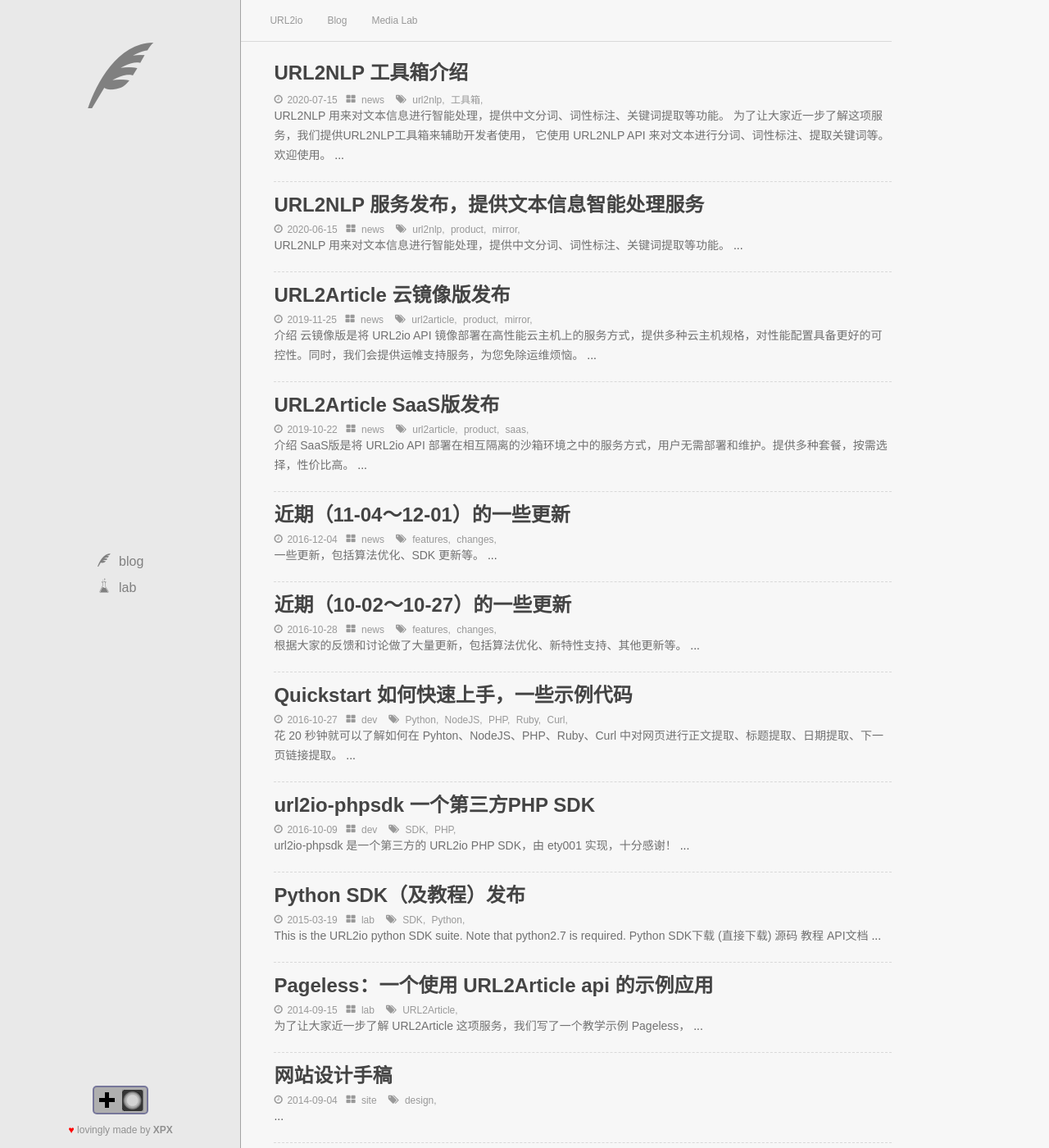
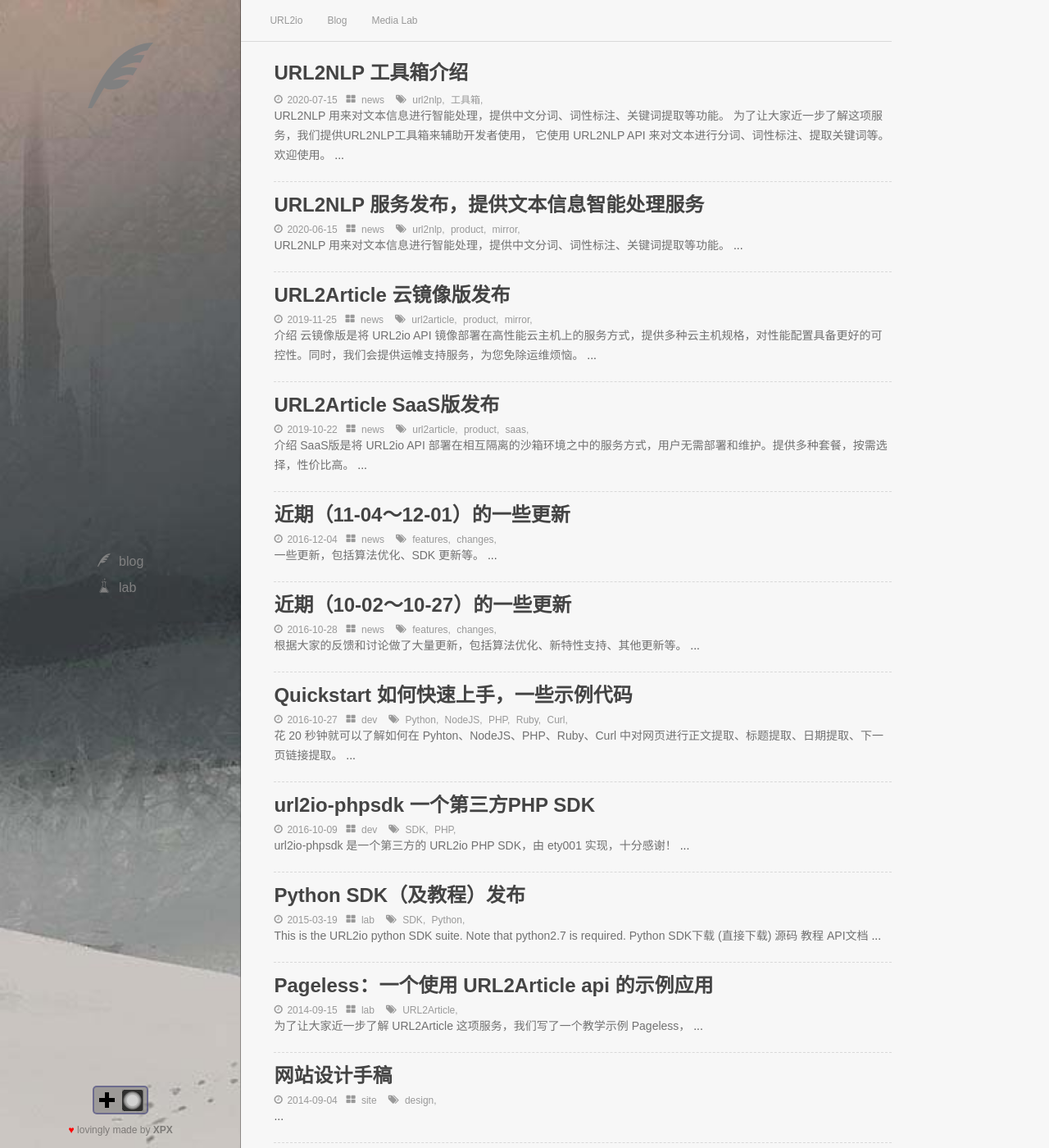
Before and after one commit to url2io/url2io.github.io, a Jekyll site: the page built from index.html, in a window 1280 px wide and 1400 px high. Shown: the whole window at 82% size. Built offline with Jekyll 4.4.1, drawn with Linux system fonts in a browser that asks for light colours; the list of posts is cut into pages by our own code; comment, search, counter and statistics services are not loaded.

Commit message:
添加home aside背景图片

```diff
--- a/assets/css/home.css
+++ b/assets/css/home.css
@@ -342,7 +342,7 @@ ul.article-list {
     }
 */
 .blog .aside {
-  /*background-image:url(/assets/img/193401q51qpuqj7zgn7041-g.jpg);*/
+  background-image:url(/assets/img/bg.jpg);
   background-color: #e9e9e9;
 }
 
```
